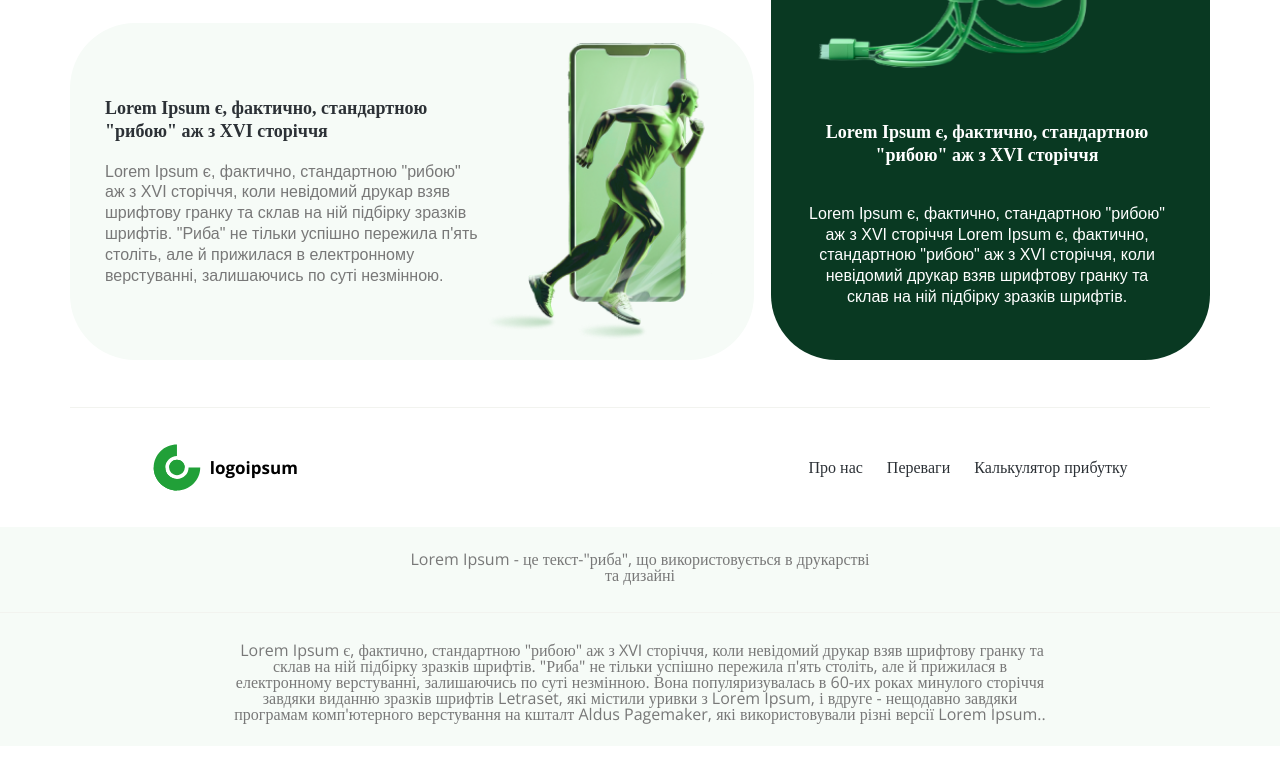
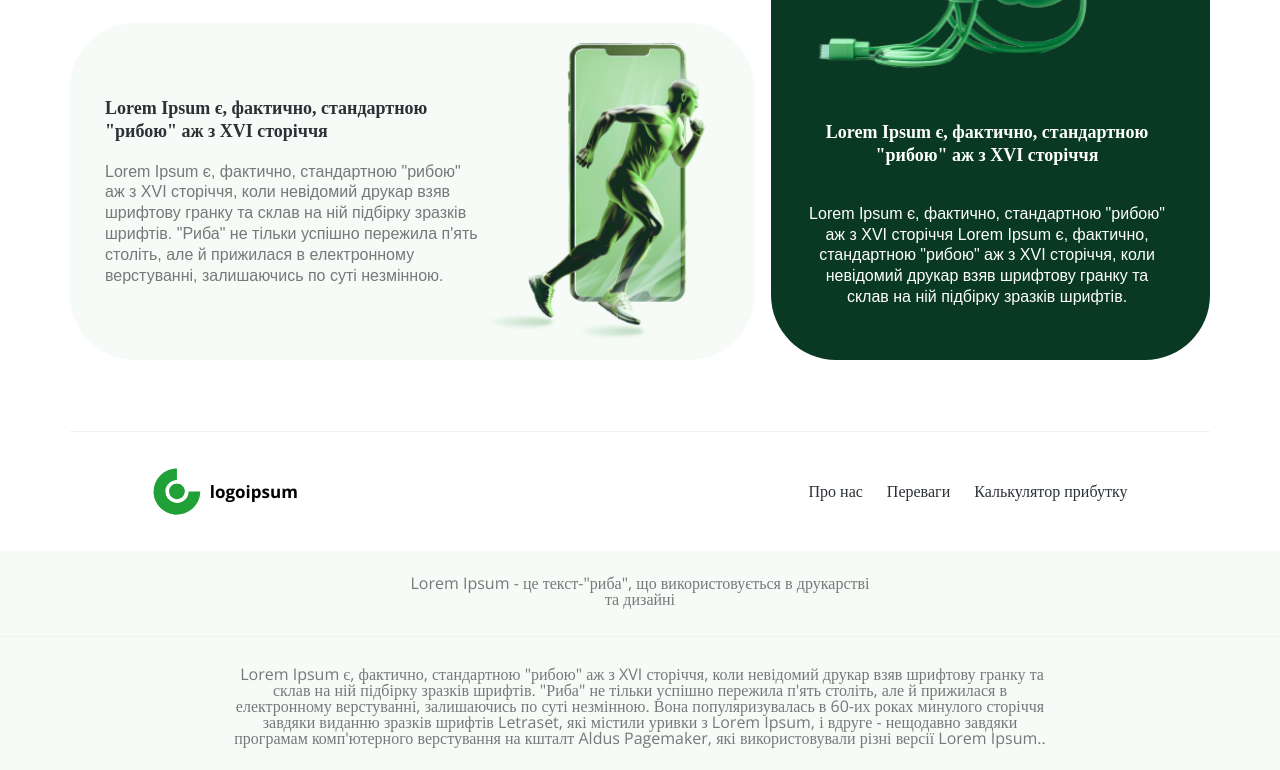
Before and after one commit to Vladosik337/Invest, a website built with Vite: page index.html in a window 1280 px wide. Shown: the part 1141-1911 px from the top of the page. Before the commit the page ends 1887 px from the top, so only its background shows below. Built offline with nearby package versions, Linux system fonts and the light colour scheme; a web font is replaced by a local one.

Commit message:
[REFACTOR] footer and hero
- footer chenge footer__line margint-top: 71px
- hero chenge padding

```diff
--- a/index.html
+++ b/index.html
@@ -97,7 +97,7 @@
     </div>
     <footer class="page__footer footer">
         <div class="footer__container">
-            <span class="footer__line" style="margin-top: 47px"></span>
+            <span class="footer__line" style="margin-top: 71px"></span>
             <nav class="footer__nav">
                 <a href="#" class="footer__logo">
                     <img src="public/images/logo.svg" alt="logo" class="footer__img">
--- a/src/scss/hero.scss
+++ b/src/scss/hero.scss
@@ -47,6 +47,7 @@
     }
 
     @media (max-width: $breakpoint-sm) {
+      padding: 0 5px;
       text-align: center;
       .content-hero__title{
         font-size: 36px;
```
